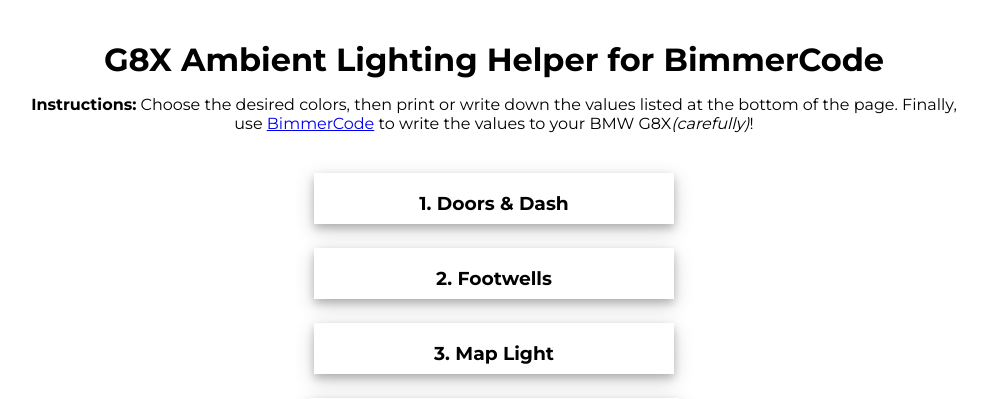
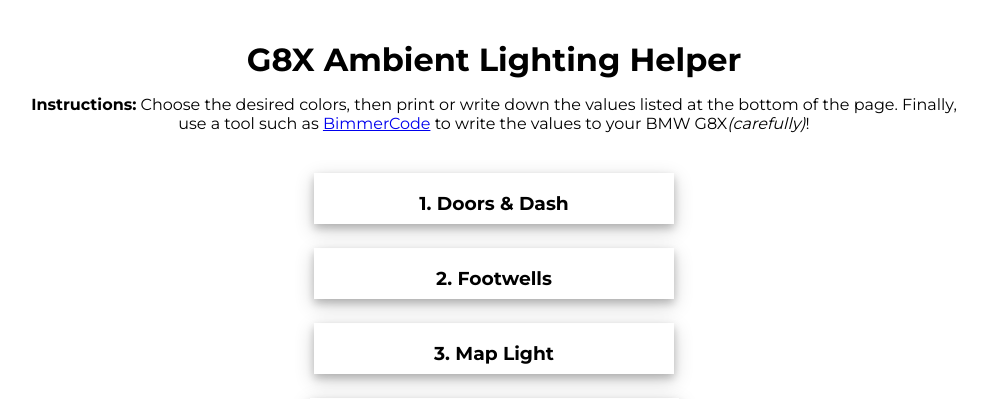
Before and after one commit to aremmell/g8x-colors, a PHP site: page / in a window 1280 px wide. Shown: the top 399 px of the page, without its empty margins (146-1133 px from the left). Run offline with PHP 8.4, Linux system fonts and the light colour scheme; some libraries are stand-ins or nearby versions.

Commit message:
move away from BimmerCode, towards generic

```diff
--- a/deploy/index.php
+++ b/deploy/index.php
@@ -3,9 +3,9 @@
  -->
 
 <?php
-    const PAGE_TITLE = "G8X Ambient Lighting Helper for BimmerCode";
+    const PAGE_TITLE = "G8X Ambient Lighting Helper";
     const PAGE_DESC  = "Change your G8X BMW's ambient lighting colors with ease.";
-    const INSTRUCTIONS = "<b>Instructions:</b> Choose the desired colors, then print or write down the values listed at the bottom of the page. Finally, use <a target=\"_blank\" href=\"https://bimmercode.app/\">BimmerCode</a> to write the values to your BMW G8X<em>(carefully)</em>!";
+    const INSTRUCTIONS = "<b>Instructions:</b> Choose the desired colors, then print or write down the values listed at the bottom of the page. Finally, use a tool such as <a target=\"_blank\" href=\"https://bimmercode.app/\">BimmerCode</a> to write the values to your BMW G8X<em>(carefully)</em>!";
 
     const COLOR_1_TITLE = "1. Doors &amp; Dash";
     const COLOR_2_TITLE = "2. Footwells";
```
